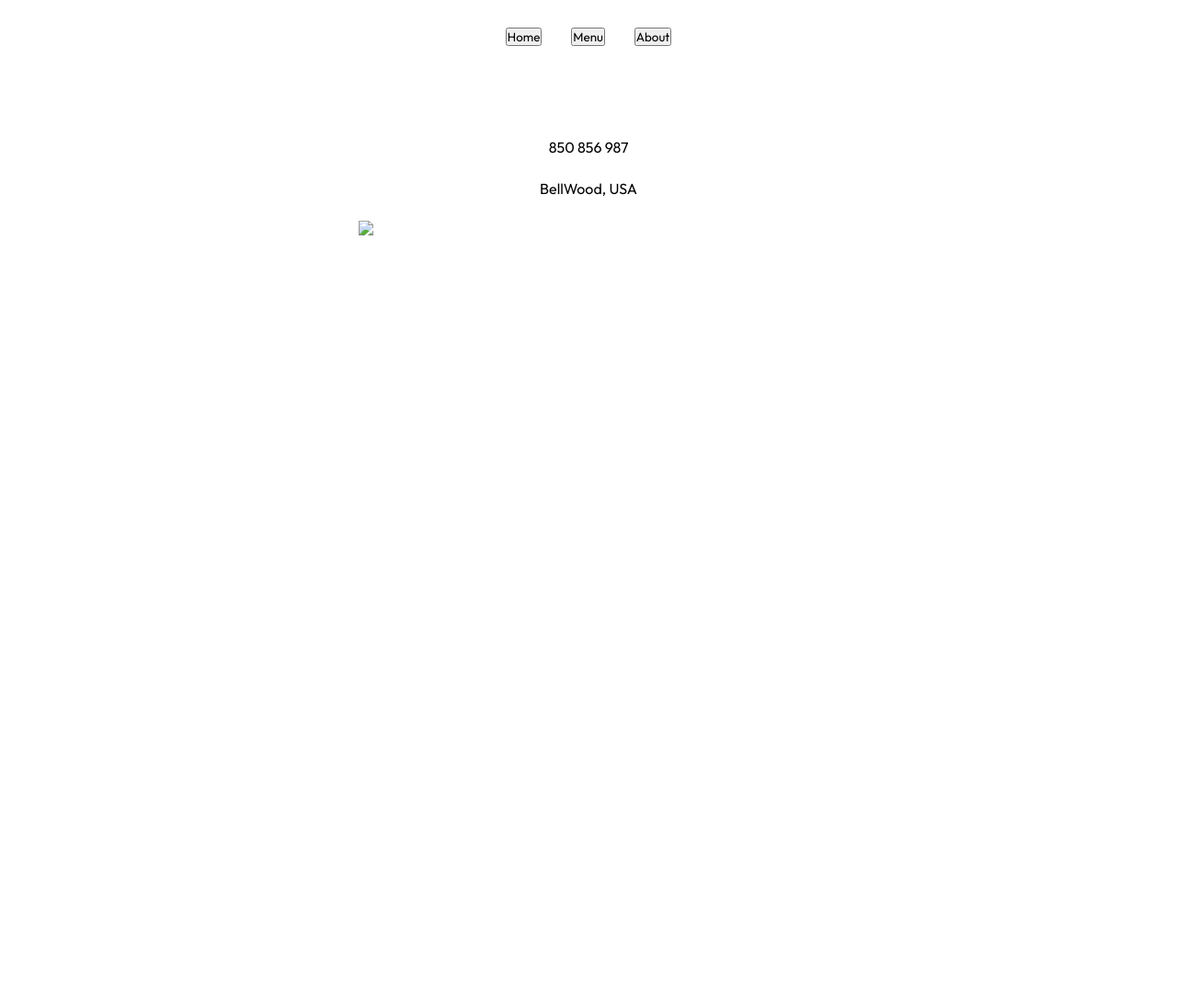
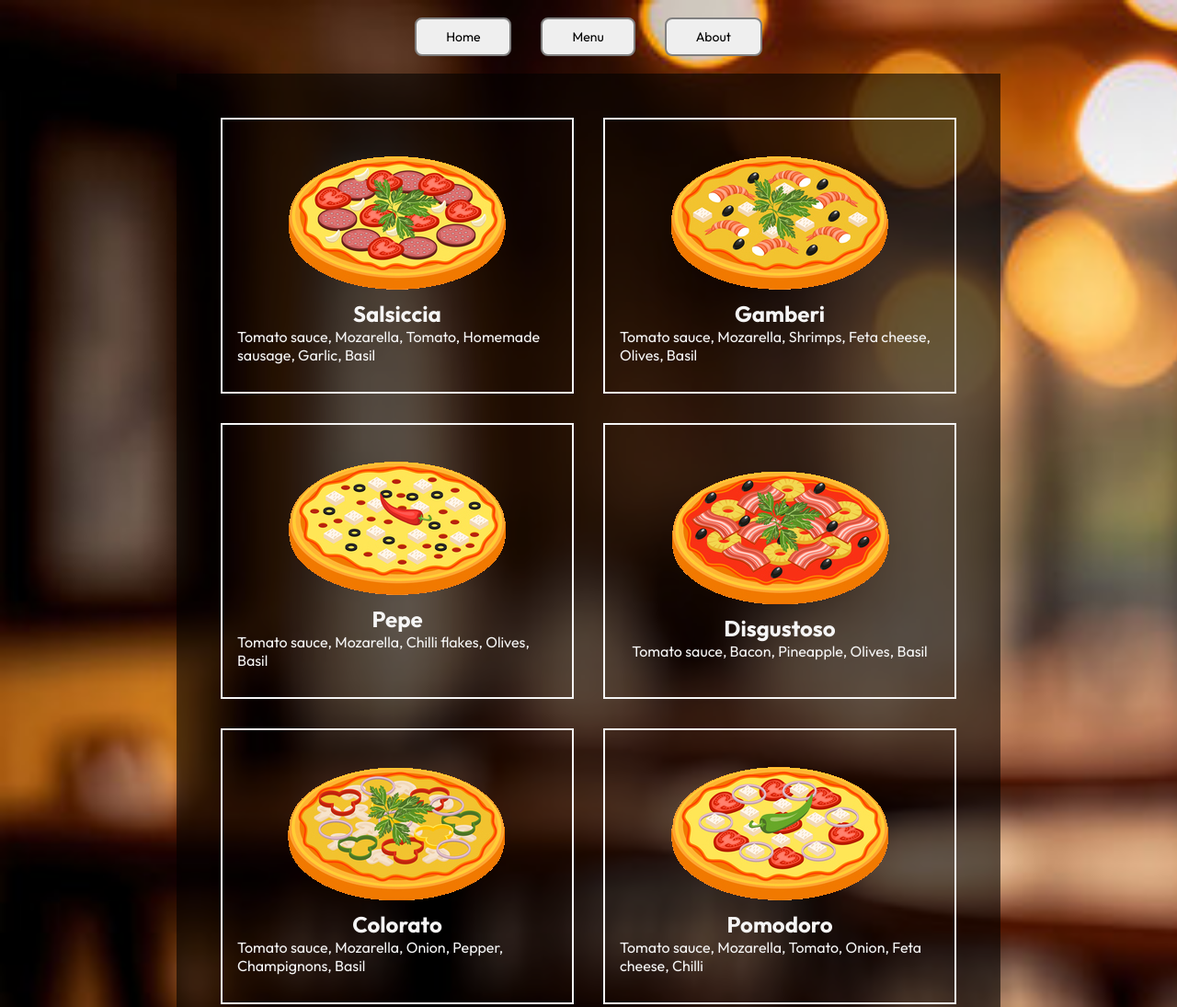
Before and after one commit to gnanaprakash2918/Restaurant-Page, a website built with webpack: page src/index.html in a window 1280 px wide. Shown: the top 1095 px of the page at 92% size. Before the commit the page ends 800 px from the top, so only its background shows below. Built offline with nearby package versions, Linux system fonts and the light colour scheme; files whose address does not match are found by name.

Commit message:
Design menu

```diff
--- a/package.json
+++ b/package.json
@@ -11,6 +11,7 @@
   "license": "ISC",
   "devDependencies": {
     "css-loader": "^7.1.1",
+    "file-loader": "^6.2.0",
     "sass": "^1.76.0",
     "sass-loader": "^14.2.1",
     "style-loader": "^4.0.0",
--- a/src/contact.js
+++ b/src/contact.js
@@ -9,7 +9,7 @@ function createContact() {
   address.textContent = 'BellWood, USA';
 
   const restaurantLocation = document.createElement('img');
-  restaurantLocation.src = 'Images/Restaurant-Img.jpg';
+  restaurantLocation.src = './Images/Restaurant-Img.jpg';
 
   contact.appendChild(phNum);
   contact.appendChild(address);
--- a/src/index.js
+++ b/src/index.js
@@ -1,4 +1,4 @@
-import contact from './contact';
+import contact from './menu';
 import './style.css';
 
 contact();
--- /dev/null
+++ b/src/menu.js
@@ -0,0 +1,93 @@
+import carne from './Images/carne.png';
+import colorato from './Images/colorato.png';
+import crema from './Images/crema.png';
+import disgustoso from './Images/disgustoso.png';
+import gamberi from './Images/gamberi.png';
+import pepe from './Images/pepe.png';
+import pomodoro from './Images/pomodoro.png';
+import salsiccia from './Images/salsiccia.png';
+
+function createMenuItem(name, description) {
+  const menuItem = document.createElement('div');
+  menuItem.classList.add('menu-item');
+
+  const foodName = document.createElement('h2');
+  foodName.textContent = name;
+
+  const foodDesc = document.createElement('p');
+  foodDesc.textContent = description;
+
+  const foodImg = document.createElement('img');
+  foodImg.src = `Images/${name.toLowerCase()}.png`;
+  console.log(foodImg.src);
+
+  menuItem.appendChild(foodImg);
+  menuItem.appendChild(foodName);
+  menuItem.appendChild(foodDesc);
+
+  return menuItem;
+}
+
+function createMenu() {
+  const menu = document.createElement('div');
+  menu.classList.add('menu');
+
+  menu.appendChild(
+    createMenuItem(
+      'Salsiccia',
+      'Tomato sauce, Mozarella, Tomato, Homemade sausage, Garlic, Basil'
+    )
+  );
+  menu.appendChild(
+    createMenuItem(
+      'Gamberi',
+      'Tomato sauce, Mozarella, Shrimps, Feta cheese, Olives, Basil'
+    )
+  );
+  menu.appendChild(
+    createMenuItem(
+      'Pepe',
+      'Tomato sauce, Mozarella, Chilli flakes, Olives, Basil'
+    )
+  );
+  menu.appendChild(
+    createMenuItem(
+      'Disgustoso',
+      'Tomato sauce, Bacon, Pineapple, Olives, Basil'
+    )
+  );
+  menu.appendChild(
+    createMenuItem(
+      'Colorato',
+      'Tomato sauce, Mozarella, Onion, Pepper, Champignons, Basil'
+    )
+  );
+  menu.appendChild(
+    createMenuItem(
+      'Pomodoro',
+      'Tomato sauce, Mozarella, Tomato, Onion, Feta cheese, Chilli'
+    )
+  );
+  menu.appendChild(
+    createMenuItem(
+      'Crema',
+      'White sauce, Mozarella, Shrimps, Salmon, Pineapple, Olives, Basil'
+    )
+  );
+  menu.appendChild(
+    createMenuItem(
+      'Carne',
+      'Tomato sauce, Mozarella, Homemade sausage, Bacon, Garlic, Pepper, Chilli'
+    )
+  );
+
+  return menu;
+}
+
+function loadMenu() {
+  const main = document.getElementById('content');
+  main.textContent = '';
+  main.appendChild(createMenu());
+}
+
+export default loadMenu;
--- a/src/style.css
+++ b/src/style.css
@@ -5,6 +5,12 @@
   padding: 0;
   margin: 0;
   font-family: 'Outfit', sans-serif;
+}
+
+body {
+  background-image: url('Images/bg-img.jpg');
+  background-repeat: no-repeat;
+  background-size: cover;
 }
 
 .contact {
@@ -16,10 +22,13 @@
   width: 600px;
   margin: 0 auto;
   margin-top: 70px;
+  background-color: rgba(0, 0, 0, 0.6);
+  padding: 2rem 5rem;
+  color: whitesmoke;
 }
 
 .contact > img {
-  width: 500px;
+  width: 550px;
 }
 
 header {
@@ -35,3 +44,38 @@ nav {
   align-items: center;
   gap: 2rem;
 }
+
+nav > button {
+  padding: 10px 2rem;
+  cursor: pointer;
+  font-size: 14px;
+  border-radius: 8px;
+  border: 2px solid grey;
+}
+
+nav > button:hover {
+  color: rgba(0, 0, 0, 0.6);
+  background-color: rgba(255, 255, 255, 0.789);
+}
+
+.menu {
+  display: grid;
+  background-color: rgba(0, 0, 0, 0.6);
+  grid-template-columns: repeat(2, 1fr);
+  gap: 2rem;
+  width: 70%;
+  margin: 0 auto;
+  padding: 3rem;
+}
+
+.menu-item {
+  display: flex;
+  justify-content: center;
+  align-items: center;
+  flex-direction: column;
+  height: 300px;
+  padding: 1rem;
+  cursor: pointer;
+  color: whitesmoke;
+  border: 2px solid whitesmoke;
+}
--- a/webpack.config.js
+++ b/webpack.config.js
@@ -18,6 +18,13 @@ module.exports = {
         test: /\.css$/i,
         use: ['style-loader', 'css-loader'],
       },
+      {
+        test: /\.(png|svg|jpg|jpeg|gif)$/i,
+        type: 'asset/resource',
+        generator: {
+          filename: 'Images/[name][ext]',
+        },
+      },
     ],
   },
 };
```
Also changed, not shown: src/Images/Restaurant-Img.jpg (added), src/Images/bg-img.jpg (added), src/Images/carne.png (added), src/Images/colorato.png (added), src/Images/crema.png (added), src/Images/disgustoso.png (added), src/Images/gamberi.png (added), src/Images/pepe.png (added), src/Images/pomodoro.png (added), src/Images/salsiccia.png (added), 1 other file.
